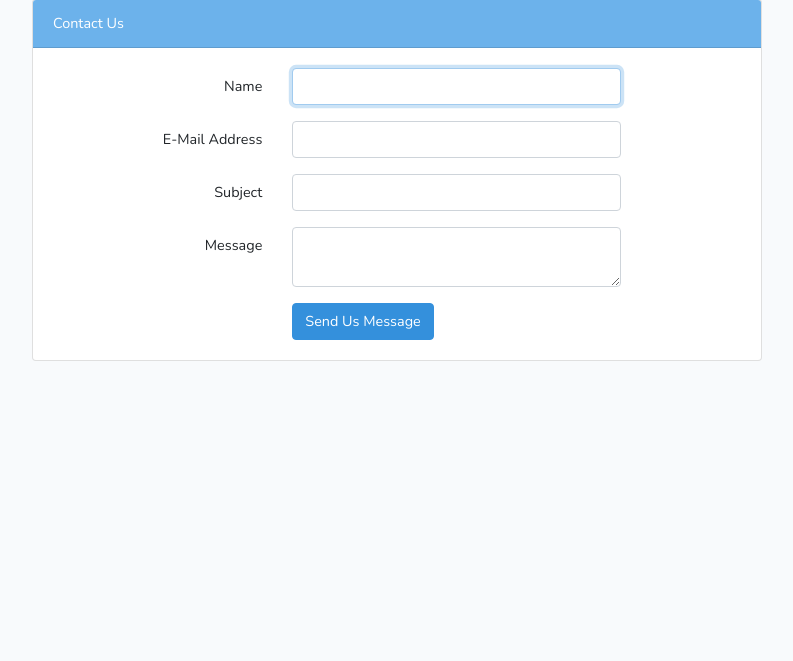
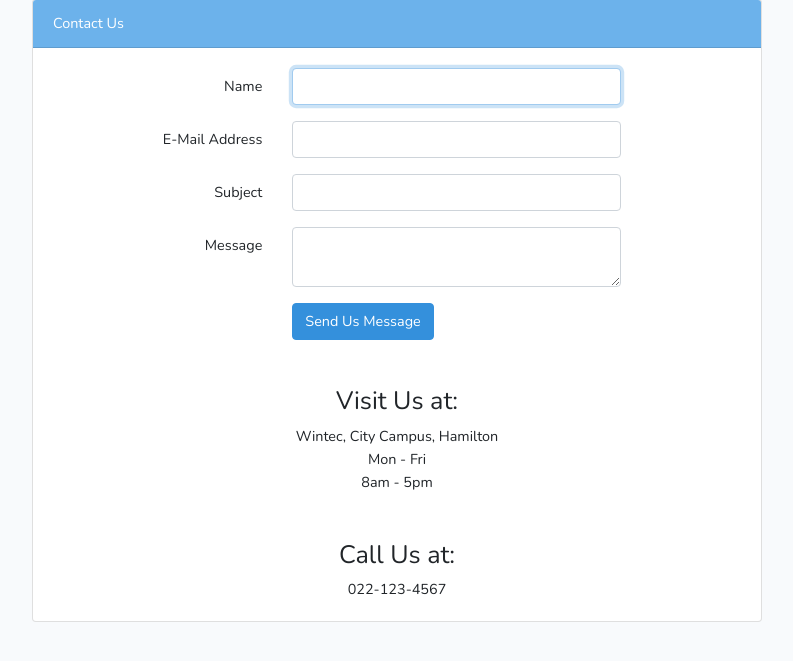
Before and after one commit to brandsafric-incorporated/barber_shop, a Laravel app: page /contact in a window 1280 px wide. Shown: the part 80-741 px from the top of the page, without its empty margins (243-1036 px from the left). Run offline with Laravel 8, Linux system fonts and the light colour scheme.

Commit message:
tweaked contact page

```diff
--- a/resources/views/contact.blade.php
+++ b/resources/views/contact.blade.php
@@ -80,6 +80,19 @@
                           </div>
                       </div>
                   </form>
+                  <br /> <br />
+                  <center>
+                    <h3>Visit Us at:</h3>
+                    Wintec, City Campus, Hamilton<br>
+                    Mon - Fri<br>
+                    8am - 5pm
+
+                  </center>
+                  <br /> <br />
+                  <center>
+                    <h3>Call Us at:</h3>
+                    022-123-4567
+                  </center>
                 </div>
             </div>
         </div>
```
